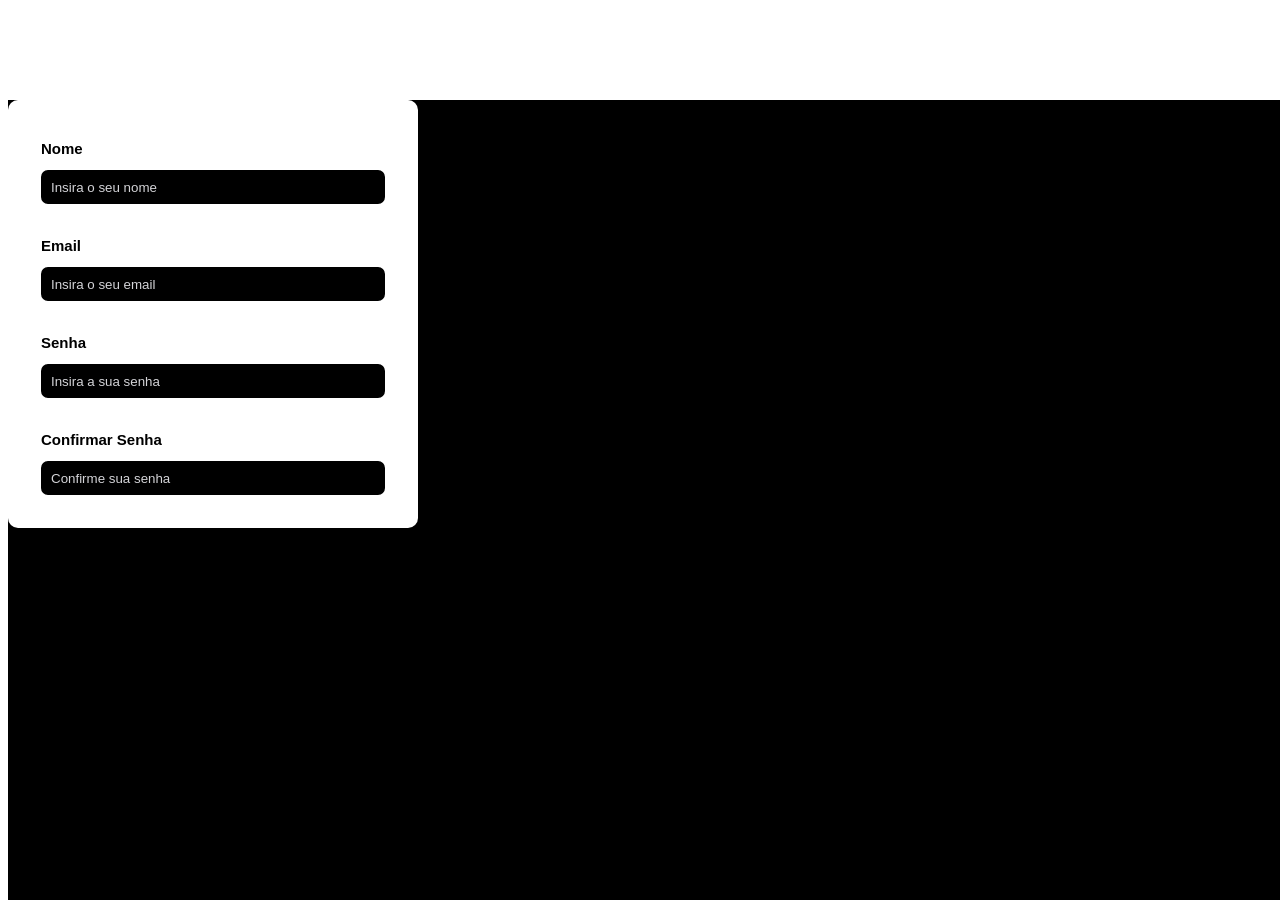
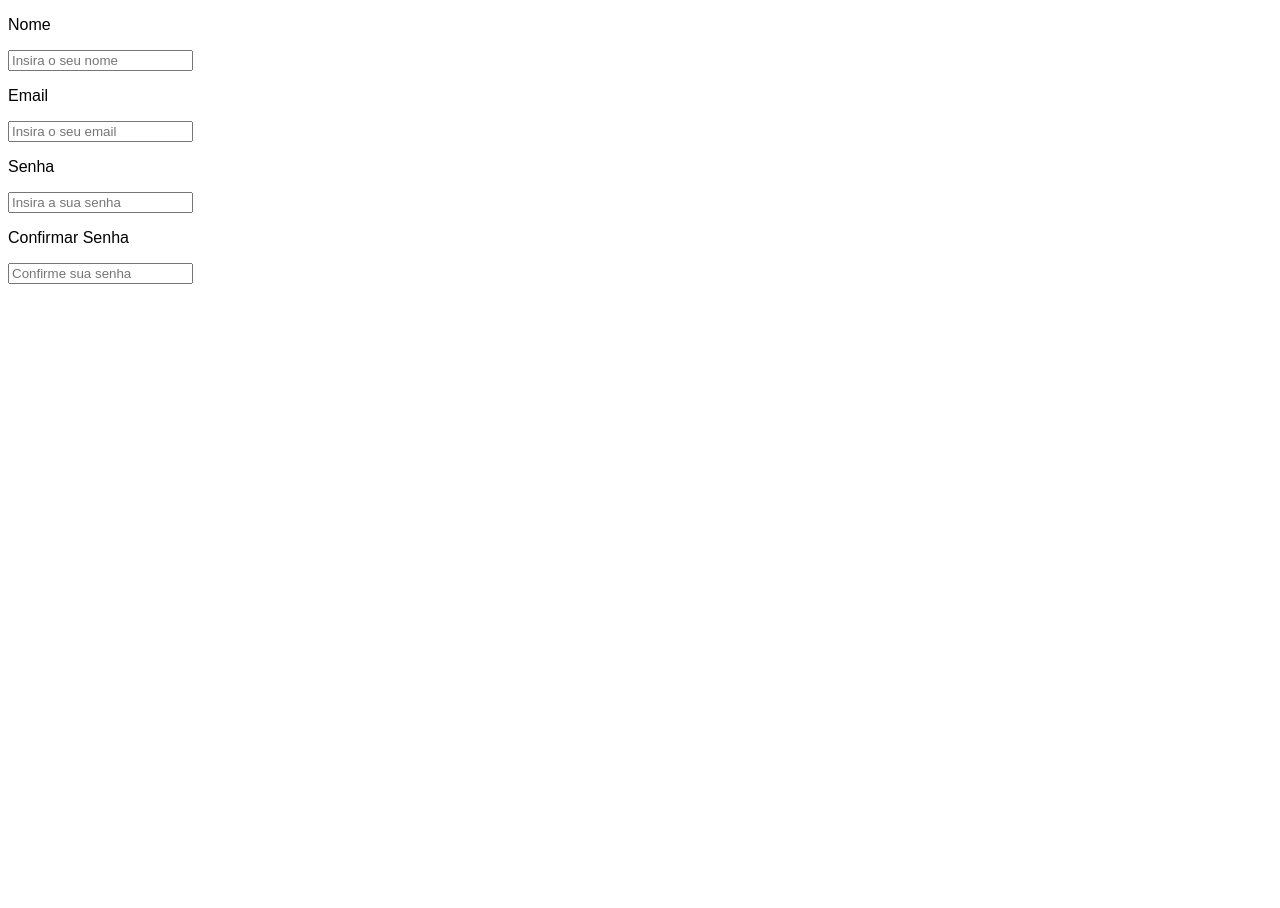
Before and after one commit to BrunoAseff/guia-quantico, a Next.js app: page /login in a window 1280 px wide. After the commit the page ends 800 px from the top, so only its background shows below. Built offline with nearby package versions, Linux system fonts and the light colour scheme; a web font is replaced by a local one.

Commit message:
testing login

```diff
--- a/app/login/page.js
+++ b/app/login/page.js
@@ -1,71 +1,20 @@
-"use client";
-
-import styled from "styled-components";
-
-const Container = styled.div`
-  width: 100vw;
-  height: 100vh;
-  background: black;
-`;
-
-const Card = styled.div`
-  margin-top: 100px;
-  width: 370px;
-  height: auto;
-  background: white;
-  display: flex;
-  flex-direction: column;
-  align-items: center;
-  border-radius: 10px;
-  padding: 20px;
-`;
-
-const Input = styled.input`
-  margin: 10px 0;
-  width: 350px;
-  height: 40px;
-  padding: 0 40px 0 10px;
-  box-sizing: border-box;
-  background: black;
-  border: solid;
-  border-radius: 10px;
-  color: white;
-  text-align: start;
-  &:focus {
-    border: 4px solid white;
-  }
-  &::placeholder {
-    color: #d4d4d8;
-  }
-`;
-
-const Text = styled.p`
-  color: black;
-  align-self: flex-start; /* Align text to the start of the card */
-  font-weight: 700;
-  font-size: 15px;
-  margin: 20px 0 0 13px; /* Add margin for better spacing */
-`;
-
 export default function Login() {
   return (
-    <Container>
-      <Card>
-        <Text>Nome</Text>
+    <div>
+      <p>Nome</p>
 
-        <Input placeholder="Insira o seu nome" type="email" />
-        <Text>Email</Text>
+      <input placeholder="Insira o seu nome" type="email" />
+      <p>Email</p>
 
-        <Input placeholder="Insira o seu email" type="text" />
+      <input placeholder="Insira o seu email" type="text" />
 
-        <Text>Senha</Text>
+      <p>Senha</p>
 
-        <Input placeholder="Insira a sua senha" type="password" />
+      <input placeholder="Insira a sua senha" type="password" />
 
-        <Text>Confirmar Senha</Text>
+      <p>Confirmar Senha</p>
 
-        <Input placeholder="Confirme sua senha" type="password" />
-      </Card>
-    </Container>
+      <input placeholder="Confirme sua senha" type="password" />
+    </div>
   );
 }
```
